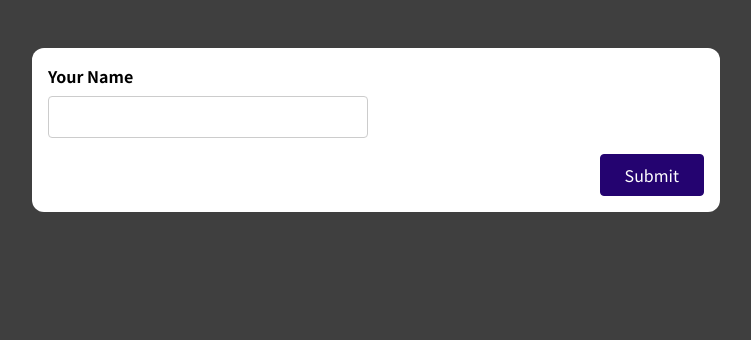
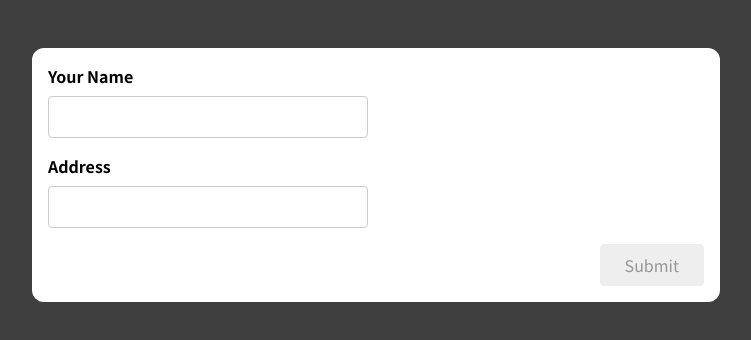
Before and after one commit to AsmaaFH/Maximilian_React-Cource, a React (Create React App) app: page / in a window 1280 px wide. Shown: the top 340 px of the page, without its empty margins (264-1015 px from the left). Built offline with nearby package versions, Linux system fonts and the light colour scheme.

Commit message:
form validation

```diff
--- a/src/components/SimpleInput.js
+++ b/src/components/SimpleInput.js
@@ -1,12 +1,71 @@
+import { useState } from 'react';
+
 const SimpleInput = (props) => {
+  const [enteredName, setEnteredName] = useState('');
+  const [enterdNameTouched, setEnterdNameTouched] = useState(false);
+
+  const [enteredAddress, setEnteredAddress] = useState('');
+  const [enterdAddressTouched, setEnterdAddressTouched] = useState(false);
+
+  const enteredNameIsValid = enteredName.trim() !== '';
+  const nameInputIsInvlaid = !enteredNameIsValid && enterdNameTouched;
+
+  const enteredAddressIsValid = enteredAddress.trim() !== '';
+  const addressInputIsInvlaid = !enteredAddressIsValid && enterdAddressTouched;
+
+  const formIsValid = enteredNameIsValid && enteredAddressIsValid;
+
+  const nameInputChangeHandler = (event) => {
+    setEnteredName(event.target.value);
+  };
+
+  const nameInputBlurHandler = () => {
+    setEnterdNameTouched(true);
+  };
+
+  const addressInputChangeHandler = (event) => {
+    console.log(event.target.value);
+    setEnteredAddress(event.target.value);
+  };
+
+  const addressInputBlurHandler = () => {
+    setEnterdAddressTouched(true);
+  };
+
+  const formSubmitHandler = (event) => {
+    event.preventDefault();
+    if (!formIsValid) {
+      return;
+    }
+  };
+
+  const nameInputClasses = nameInputIsInvlaid ? 'form-control invalid' : 'form-control';
+  const addressInputClasses = addressInputIsInvlaid ? 'form-control invalid' : 'form-control';
   return (
-    <form>
-      <div className='form-control'>
-        <label htmlFor='name'>Your Name</label>
-        <input type='text' id='name' />
+    <form onSubmit={formSubmitHandler}>
+      <div className={nameInputClasses}>
+        <label htmlFor="name">Your Name</label>
+        <input
+          type="text"
+          id="name"
+          onChange={nameInputChangeHandler}
+          onBlur={nameInputBlurHandler}
+        />
       </div>
+      {nameInputIsInvlaid && <p className="error-text">Name must not be empty!</p>}
+
+      <div className={addressInputClasses}>
+        <label htmlFor="address">Address</label>
+        <input
+          type="text"
+          id="address"
+          onChange={addressInputChangeHandler}
+          onBlur={addressInputBlurHandler}
+        />
+      </div>
+      {addressInputIsInvlaid && <p className="error-text">Address must not be empty!</p>}
       <div className="form-actions">
-        <button>Submit</button>
+        <button disabled={!formIsValid}>Submit</button>
       </div>
     </form>
   );
--- a/src/index.css
+++ b/src/index.css
@@ -79,6 +79,12 @@ button:active {
   border-color: #33059e;
 }
 
+button:disabled {
+  background-color: #eee;
+  color: #999595;
+  border-color: #eee;
+  cursor: not-allowed;
+}
 .form-actions {
   text-align: right;
 }
```
